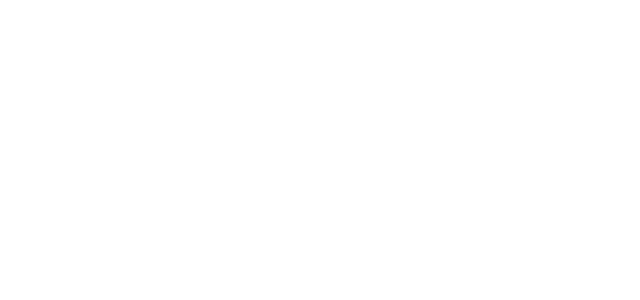
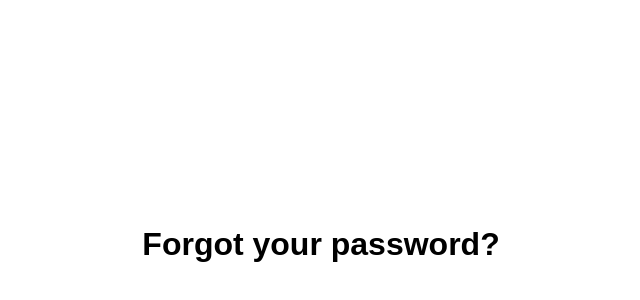
Before and after one commit to ZorroDB/webapp, a React (Create React App) app: page /forgot in a window 1280 px wide. Before the commit this address had no page. Shown: the part 156-456 px from the top of the page, without its empty margins (319-959 px from the left). Built offline with nearby package versions, Linux system fonts and the light colour scheme.

Commit message:
register

```diff
--- a/src/frontend/App.js
+++ b/src/frontend/App.js
@@ -3,6 +3,7 @@
 import WelcomeScreen from "./screens/WelcomeScreen";
 import LoginScreen from "./screens/LoginScreen";
 import RegisterScreen from "./screens/RegisterScreen";
+import ForgotScreen from "./screens/ForgotScreen";
 
 const App = () => {
   return (
@@ -12,6 +13,7 @@
           <Route path="/" element={<WelcomeScreen />} />
           <Route path="/login" element={<LoginScreen />} />
           <Route path="/register" element={<RegisterScreen />} />
+          <Route path="/forgot" element={<ForgotScreen />} />
         </Routes>
       </div>
     </Router>
--- /dev/null
+++ b/src/frontend/screens/ForgotScreen.jsx
@@ -0,0 +1,12 @@
+import React from "react";
+
+const ForgotScreen = () => {
+  return (
+    <div>
+      <h1>Forgot your password?</h1>
+      {/* Add your registration form here */}
+    </div>
+  );
+};
+
+export default ForgotScreen;
--- a/src/frontend/screens/loginScreen.jsx
+++ b/src/frontend/screens/loginScreen.jsx
@@ -1,29 +1,30 @@
 import React, { useState } from "react";
-import './styling/login.css'
+import "./styling/login.css";
+import { Link } from "react-router-dom";
 
 const LoginScreen = () => {
   const [errorMessages, setErrorMessages] = useState({});
   const [isSubmitted, setIsSubmitted] = useState(false);
   const [formData, setFormData] = useState({
     uname: "",
-    pass: ""
+    pass: "",
   });
 
   // Mock login validation
   const database = [
     {
       username: "user1",
-      password: "pass1"
+      password: "pass1",
     },
     {
       username: "user2",
-      password: "pass2"
-    }
+      password: "pass2",
+    },
   ];
 
   const errors = {
     uname: "invalid username",
-    pass: "invalid password"
+    pass: "invalid password",
   };
 
   const handleSubmit = (event) => {
@@ -52,7 +53,7 @@
     const { name, value } = event.target;
     setFormData({
       ...formData,
-      [name]: value
+      [name]: value,
     });
   };
 
@@ -65,8 +66,8 @@
   return (
     <div className="login-page">
       <div className="header">
-      <h1>Log In</h1>
-      <span>Enter your email and password to log in to our dashboard</span>
+        <h1>Log In</h1>
+        <span>Enter your email and password to log in to our dashboard</span>
       </div>
       <div className="login-form">
         {isSubmitted ? (
@@ -94,7 +95,9 @@
                 required
               />
               {renderErrorMessage("pass")}
-              <span id="forgot_pwd">Forgot password?</span>
+              <Link to={"/forgot"} className="forgotPwdClass">
+                <span id="forgot_pwd">Forgot password?</span>
+              </Link>
             </div>
             <div className="button-container">
               <input type="submit" value="Log In" />
--- a/src/frontend/screens/styling/login.css
+++ b/src/frontend/screens/styling/login.css
@@ -1,16 +1,16 @@
-body{
+body {
   margin: 0;
   padding: 0;
 }
-.header h1{
+.header h1 {
   margin: 0;
   font-size: 25px;
 }
-.header span{
+.header span {
   font-size: 14px;
   color: rgb(161, 161, 161);
 }
-.header{
+.header {
   margin-bottom: 30px;
 }
 .login-page {
@@ -19,7 +19,6 @@
   align-items: center;
   justify-content: center;
   height: 100vh;
-
 }
 
 .login-form {
@@ -39,7 +38,7 @@
   display: block;
   width: 80%;
 }
-  .input-container label{
+.input-container label {
   font-weight: 600;
 }
 
@@ -59,7 +58,7 @@
   border-radius: 4px;
   color: white;
   cursor: pointer;
-    transition: .1s ease-in;
+  transition: 0.1s ease-in;
 }
 
 .button-container input:hover {
@@ -70,9 +69,18 @@
   color: red;
   font-size: 12px;
 }
-#forgot_pwd{
+#forgot_pwd {
   font-size: 10px;
   text-align: right;
   width: 100%;
   color: rgb(193, 193, 193);
+  text-decoration: underline;
+  text-underline-offset: 5px;
+  transition: 0.5s ease;
 }
+#forgot_pwd:hover {
+  color: black;
+}
+.forgotPwdClass {
+  text-decoration: none;
+}
```
Lines whose indentation alone changed are shown as unchanged.
